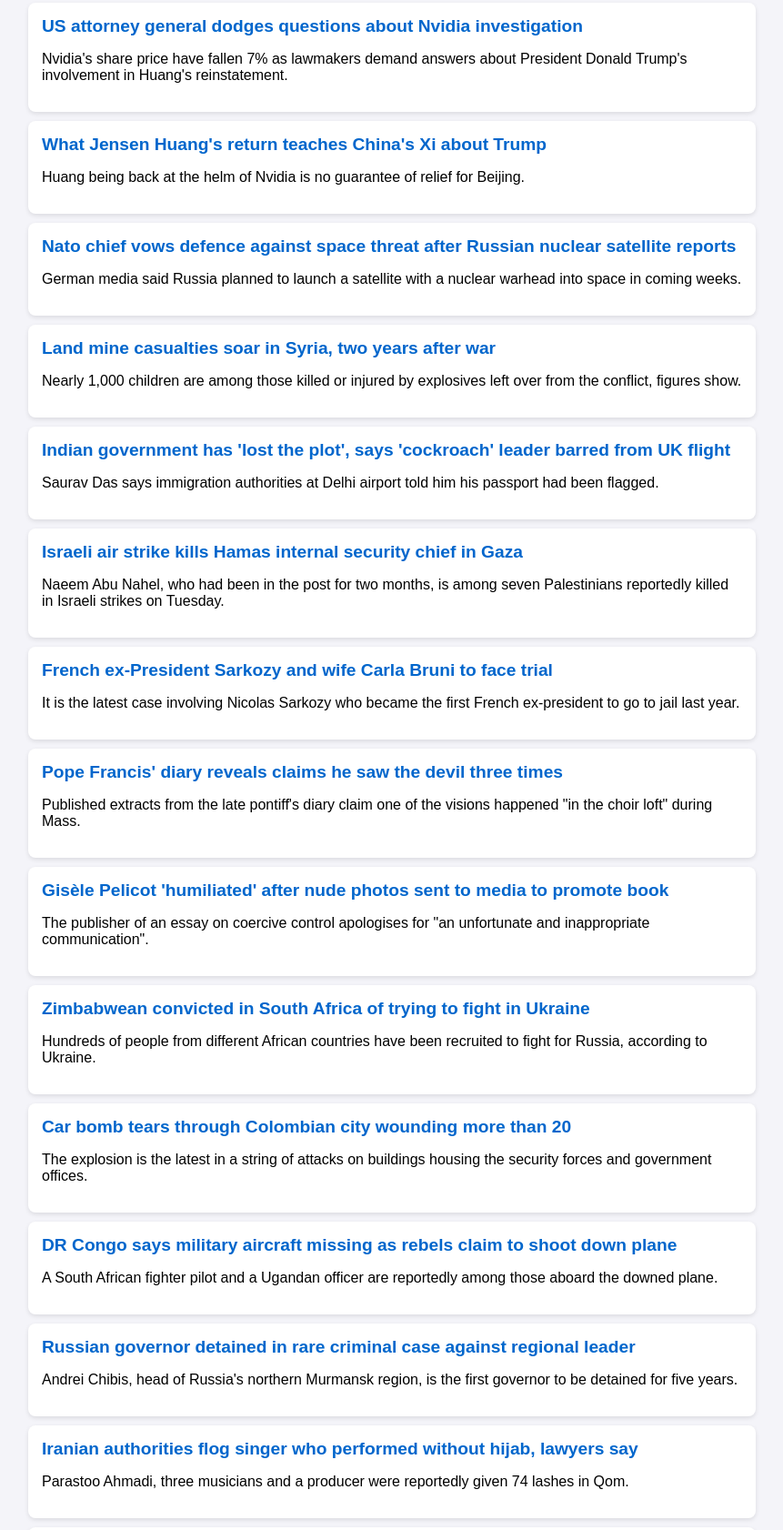
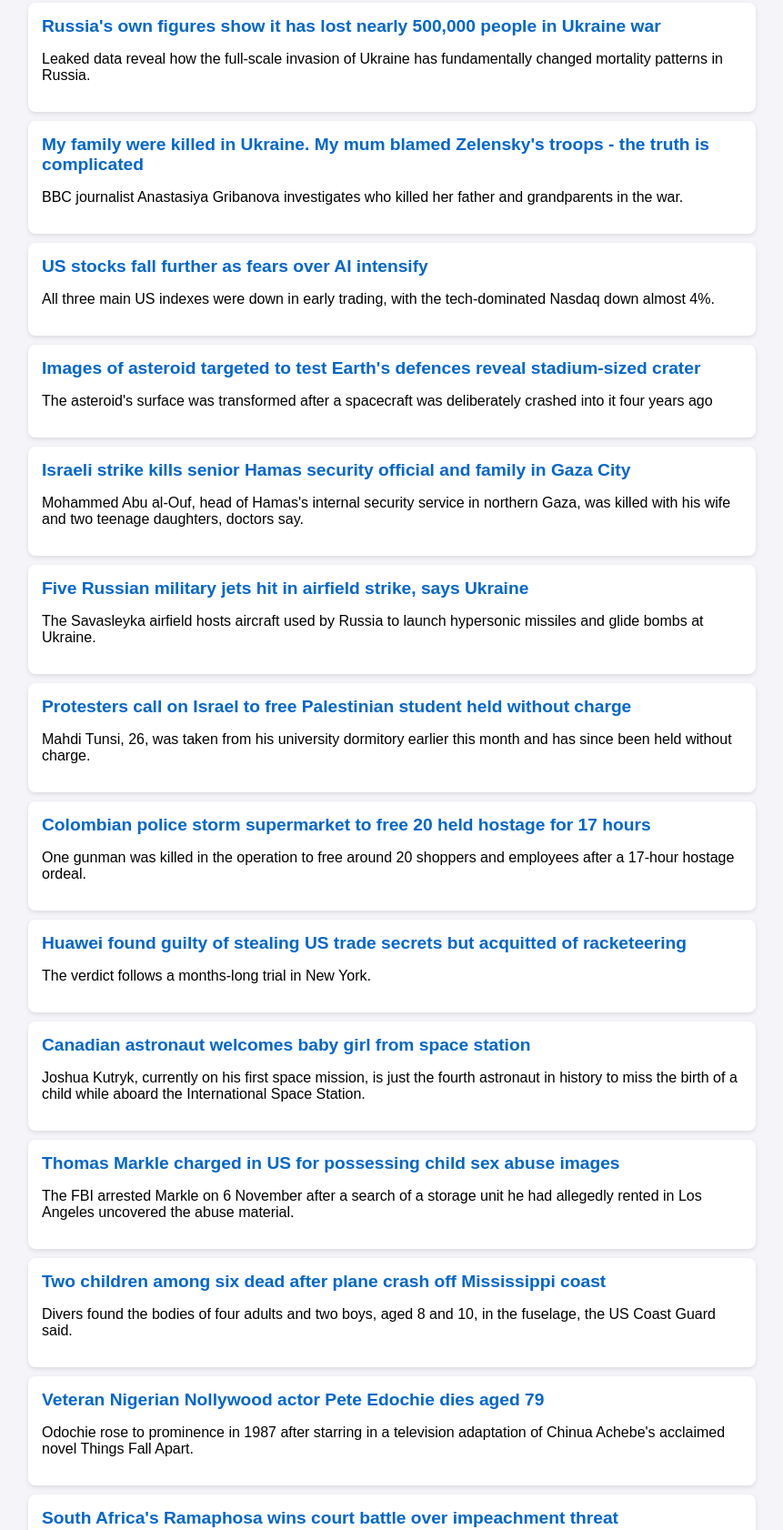
Before and after one commit to Gourabgh/news, a plain HTML site: page index.html in a window 1280 px wide. Shown: the part 98-1780 px from the top of the page at 91% size, without its empty margins (209-1070 px from the left). Drawn offline with Linux system fonts and the light colour scheme.

Commit message:
🤖 Auto-update latest news

```diff
--- a/index.html
+++ b/index.html
@@ -18,82 +18,82 @@
     <h1>🌍 Daily World News</h1>
 
     <div class="news-item">
-        <a href="https://www.bbc.co.uk/news/articles/crpdw1qx7jgxo?at_medium=RSS&at_campaign=rss" target="_blank">US attorney general dodges questions about Nvidia investigation</a>
-        <p>Nvidia's share price have fallen 7% as lawmakers demand answers about President Donald Trump's involvement in Huang's reinstatement.</p>
+        <a href="https://www.bbc.co.uk/news/articles/cmx27g533zwyo?at_medium=RSS&at_campaign=rss" target="_blank">Russia's own figures show it has lost nearly 500,000 people in Ukraine war</a>
+        <p>Leaked data reveal how the full-scale invasion of Ukraine has fundamentally changed mortality patterns in Russia.</p>
     </div>
 
     <div class="news-item">
-        <a href="https://www.bbc.co.uk/news/articles/c63rgpy50x98o?at_medium=RSS&at_campaign=rss" target="_blank">What Jensen Huang's return teaches China's Xi about Trump</a>
-        <p>Huang being back at the helm of Nvidia is no guarantee of relief for Beijing.</p>
+        <a href="https://www.bbc.co.uk/news/articles/cw24e17v9e51o?at_medium=RSS&at_campaign=rss" target="_blank">My family were killed in Ukraine. My mum blamed Zelensky's troops - the truth is complicated</a>
+        <p>BBC journalist Anastasiya Gribanova investigates who killed her father and grandparents in the war.</p>
     </div>
 
     <div class="news-item">
-        <a href="https://www.bbc.co.uk/news/articles/c9x2er1ry2mzo?at_medium=RSS&at_campaign=rss" target="_blank">Nato chief vows defence against space threat after Russian nuclear satellite reports</a>
-        <p>German media said Russia planned to launch a satellite with a nuclear warhead into space in coming weeks.</p>
+        <a href="https://www.bbc.co.uk/news/articles/cq0md8g14zryo?at_medium=RSS&at_campaign=rss" target="_blank">US stocks fall further as fears over AI intensify</a>
+        <p>All three main US indexes were down in early trading, with the tech-dominated Nasdaq down almost 4%.</p>
     </div>
 
     <div class="news-item">
-        <a href="https://www.bbc.co.uk/news/articles/c893rl37ywdgo?at_medium=RSS&at_campaign=rss" target="_blank">Land mine casualties soar in Syria, two years after war</a>
-        <p>Nearly 1,000 children are among those killed or injured by explosives left over from the conflict, figures show.</p>
+        <a href="https://www.bbc.co.uk/news/articles/cw8dv112r5gmo?at_medium=RSS&at_campaign=rss" target="_blank">Images of asteroid targeted to test Earth's defences reveal stadium-sized crater</a>
+        <p>The asteroid's surface was transformed after a spacecraft was deliberately crashed into it four years ago</p>
     </div>
 
     <div class="news-item">
-        <a href="https://www.bbc.co.uk/news/articles/cm5y1ezx2gqyo?at_medium=RSS&at_campaign=rss" target="_blank">Indian government has 'lost the plot', says 'cockroach' leader barred from UK flight</a>
-        <p>Saurav Das says immigration authorities at Delhi airport told him his passport had been flagged.</p>
+        <a href="https://www.bbc.co.uk/news/articles/cmd718zydz9qo?at_medium=RSS&at_campaign=rss" target="_blank">Israeli strike kills senior Hamas security official and family in Gaza City</a>
+        <p>Mohammed Abu al-Ouf, head of Hamas's internal security service in northern Gaza, was killed with his wife and two teenage daughters, doctors say.</p>
     </div>
 
     <div class="news-item">
-        <a href="https://www.bbc.co.uk/news/articles/c6rrg7ggq190o?at_medium=RSS&at_campaign=rss" target="_blank">Israeli air strike kills Hamas internal security chief in Gaza</a>
-        <p>Naeem Abu Nahel, who had been in the post for two months, is among seven Palestinians reportedly killed in Israeli strikes on Tuesday.</p>
+        <a href="https://www.bbc.co.uk/news/articles/ck9q8xp5r5pgo?at_medium=RSS&at_campaign=rss" target="_blank">Five Russian military jets hit in airfield strike, says Ukraine</a>
+        <p>The Savasleyka airfield hosts aircraft used by Russia to launch hypersonic missiles and glide bombs at Ukraine.</p>
     </div>
 
     <div class="news-item">
-        <a href="https://www.bbc.co.uk/news/articles/c65y17pwv1z7o?at_medium=RSS&at_campaign=rss" target="_blank">French ex-President Sarkozy and wife Carla Bruni to face trial</a>
-        <p>It is the latest case involving Nicolas Sarkozy who became the first French ex-president to go to jail last year.</p>
+        <a href="https://www.bbc.co.uk/news/articles/cw62p8z9edjlo?at_medium=RSS&at_campaign=rss" target="_blank">Protesters call on Israel to free Palestinian student held without charge</a>
+        <p>Mahdi Tunsi, 26, was taken from his university dormitory earlier this month and has since been held without charge.</p>
     </div>
 
     <div class="news-item">
-        <a href="https://www.bbc.co.uk/news/articles/cm78270l4z7no?at_medium=RSS&at_campaign=rss" target="_blank">Pope Francis' diary reveals claims he saw the devil three times</a>
-        <p>Published extracts from the late pontiff's diary claim one of the visions happened "in the choir loft" during Mass.</p>
+        <a href="https://www.bbc.co.uk/news/articles/ckp80mjr9emyo?at_medium=RSS&at_campaign=rss" target="_blank">Colombian police storm supermarket to free 20 held hostage for 17 hours</a>
+        <p>One gunman was killed in the operation to free around 20 shoppers and employees after a 17-hour hostage ordeal.</p>
     </div>
 
     <div class="news-item">
-        <a href="https://www.bbc.co.uk/news/articles/cm3eg502nxw2o?at_medium=RSS&at_campaign=rss" target="_blank">Gisèle Pelicot 'humiliated' after nude photos sent to media to promote book</a>
-        <p>The publisher of an essay on coercive control apologises for "an unfortunate and inappropriate communication".</p>
+        <a href="https://www.bbc.co.uk/news/articles/cmy49ngydqzpo?at_medium=RSS&at_campaign=rss" target="_blank">Huawei found guilty of stealing US trade secrets but acquitted of racketeering</a>
+        <p>The verdict follows a months-long trial in New York.</p>
     </div>
 
     <div class="news-item">
-        <a href="https://www.bbc.co.uk/news/articles/cmqj5qlj5yz9o?at_medium=RSS&at_campaign=rss" target="_blank">Zimbabwean convicted in South Africa of trying to fight in Ukraine</a>
-        <p>Hundreds of people from different African countries have been recruited to fight for Russia, according to Ukraine.</p>
+        <a href="https://www.bbc.co.uk/news/articles/ckx283y8wwwgo?at_medium=RSS&at_campaign=rss" target="_blank">Canadian astronaut welcomes baby girl  from space station</a>
+        <p>Joshua Kutryk, currently on his first space mission, is just the fourth astronaut in history to miss the birth of a child while aboard the International Space Station. </p>
     </div>
 
     <div class="news-item">
-        <a href="https://www.bbc.co.uk/news/articles/cjqlq2n4np7do?at_medium=RSS&at_campaign=rss" target="_blank">Car bomb tears through Colombian city wounding more than 20</a>
-        <p>The explosion is the latest in a string of attacks on buildings housing the security forces and government offices. </p>
+        <a href="https://www.bbc.co.uk/news/articles/crwy4egxn592o?at_medium=RSS&at_campaign=rss" target="_blank">Thomas Markle charged in US for possessing child sex abuse images</a>
+        <p>The FBI arrested Markle on 6 November after a search of a storage unit he had allegedly rented in Los Angeles uncovered the abuse material.</p>
     </div>
 
     <div class="news-item">
-        <a href="https://www.bbc.co.uk/news/articles/cwy7r5z8gg65o?at_medium=RSS&at_campaign=rss" target="_blank">DR Congo says military aircraft missing as rebels claim to shoot down plane</a>
-        <p>A South African fighter pilot and a Ugandan officer are reportedly among those aboard the downed plane.</p>
+        <a href="https://www.bbc.co.uk/news/articles/c6z74l1017zpo?at_medium=RSS&at_campaign=rss" target="_blank">Two children among six dead after plane crash off Mississippi coast</a>
+        <p>Divers found the bodies of four adults and two boys, aged 8 and 10, in the fuselage, the US Coast Guard said. </p>
     </div>
 
     <div class="news-item">
-        <a href="https://www.bbc.co.uk/news/articles/cmwy868v3nneo?at_medium=RSS&at_campaign=rss" target="_blank">Russian governor detained in rare criminal case against regional leader</a>
-        <p>Andrei Chibis, head of Russia's northern Murmansk region, is the first governor to be detained for five years.</p>
+        <a href="https://www.bbc.co.uk/news/articles/cqwy0rr4rr4yo?at_medium=RSS&at_campaign=rss" target="_blank">Veteran Nigerian Nollywood actor Pete Edochie dies aged 79</a>
+        <p>Odochie rose to prominence in 1987 after starring in a television adaptation of Chinua Achebe's acclaimed novel Things Fall Apart.</p>
     </div>
 
     <div class="news-item">
-        <a href="https://www.bbc.co.uk/news/articles/cq1j6585l5g6o?at_medium=RSS&at_campaign=rss" target="_blank">Iranian authorities flog singer who performed without hijab, lawyers say</a>
-        <p>Parastoo Ahmadi, three musicians and a producer were reportedly given 74 lashes in Qom.</p>
+        <a href="https://www.bbc.co.uk/news/articles/cq4gn6gj3z37o?at_medium=RSS&at_campaign=rss" target="_blank">South Africa's Ramaphosa wins court battle over impeachment threat</a>
+        <p>The break-in happened in 2020, when thieves allegedly stole bundles of US dollar bills hidden inside a sofa at the farm.</p>
     </div>
 
     <div class="news-item">
-        <a href="https://www.bbc.co.uk/news/articles/c60rk1yj07xeo?at_medium=RSS&at_campaign=rss" target="_blank">Bangladesh's ex-PM Sheikh Hasina says she plans to return on 16 December</a>
-        <p>Hasina has spoken several times of her desire to return, but this is the first time she has set a date.</p>
+        <a href="https://www.bbc.co.uk/news/videos/cmz74l0yzzvyo?at_medium=RSS&at_campaign=rss" target="_blank">Moment Chinese space mission lifts off with first Pakistan astronaut aboard</a>
+        <p>China launched its Shenzhou-24 space mission to bring three astronauts to its Tiangong space station. </p>
     </div>
 
     <div class="footer">
-        <p>This page is automatically generated.<br>Last updated: 2026-11-24 19:15:10</p>
+        <p>This page is automatically generated.<br>Last updated: 2026-11-25 18:19:35</p>
     </div>
 </body>
 </html>
```
